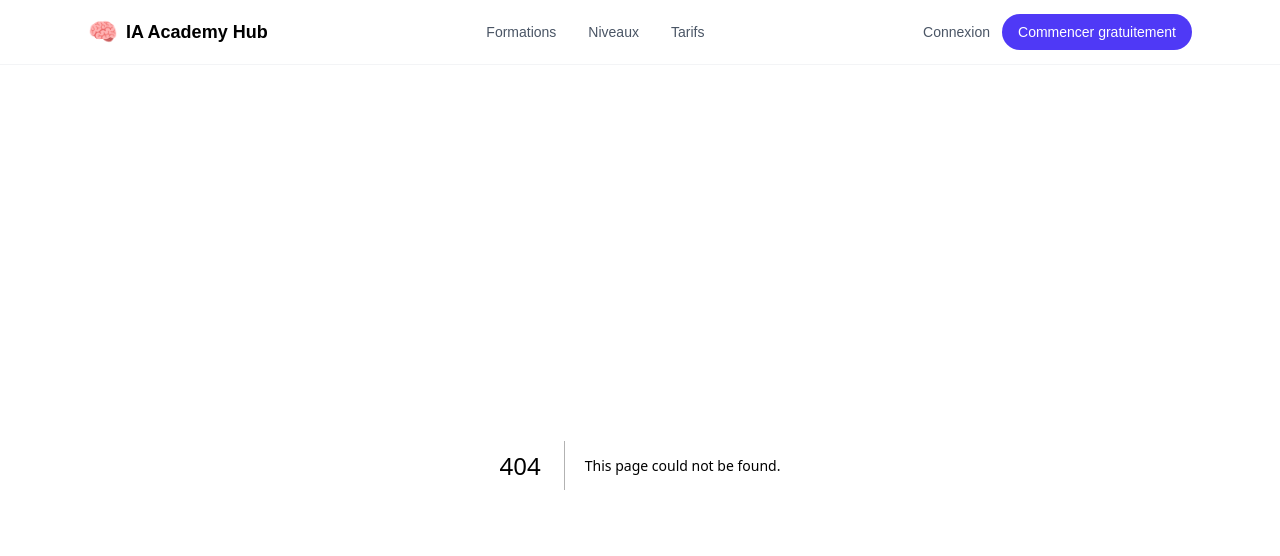
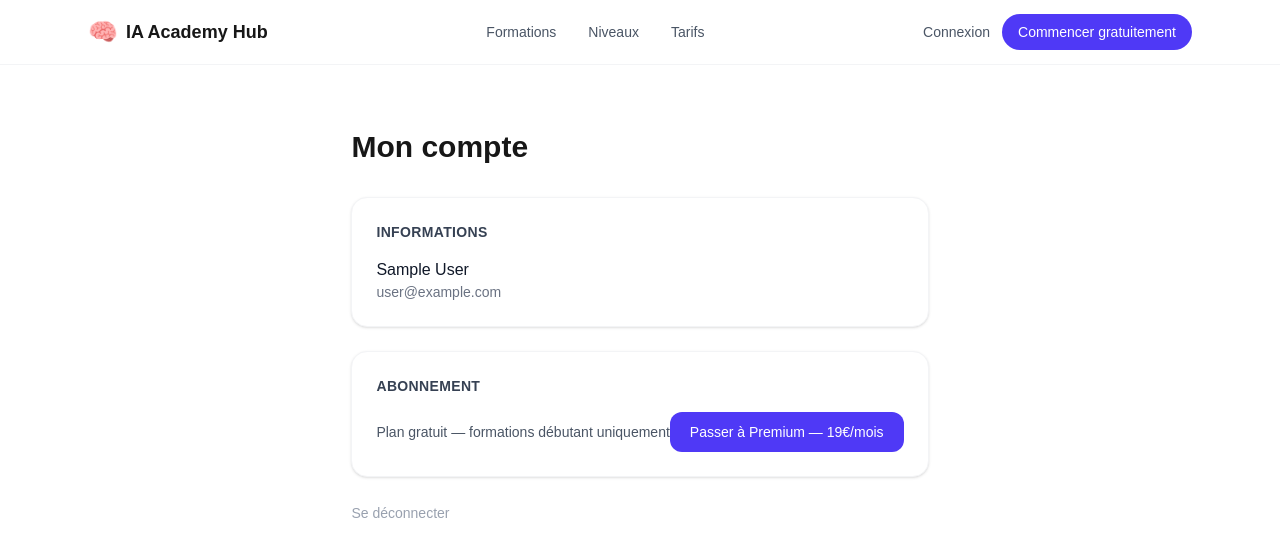
Before and after one commit to romainvacher-droid/apprendia, a Next.js app: page /account in a window 1280 px wide. Before the commit this address had no page. Shown: the top 556 px of the page. Built offline with nearby package versions, Linux system fonts and the light colour scheme; no server answers; sample sign-in values are in the browser's storage.

Commit message:
feat: add account page with subscription management

```diff
--- /dev/null
+++ b/app/account/page.tsx
@@ -0,0 +1,80 @@
+"use client";
+import { useSession, signOut } from "next-auth/react";
+import { useRouter, useSearchParams } from "next/navigation";
+import { useState, Suspense } from "react";
+
+function AccountContent() {
+  const { data: session, status } = useSession();
+  const router = useRouter();
+  const params = useSearchParams();
+  const success = params.get("success");
+  const [loading, setLoading] = useState(false);
+
+  if (status === "loading") return <div className="text-center py-20 text-gray-400">Chargement...</div>;
+  if (!session) { router.push("/login"); return null; }
+
+  const isPremium = (session.user as { isPremium?: boolean }).isPremium;
+
+  const handlePortal = async () => {
+    setLoading(true);
+    const res = await fetch("/api/stripe/portal", { method: "POST" });
+    const { url } = await res.json();
+    window.location.href = url;
+  };
+
+  const handleCheckout = async () => {
+    setLoading(true);
+    const res = await fetch("/api/stripe/checkout", { method: "POST" });
+    const { url } = await res.json();
+    window.location.href = url;
+  };
+
+  return (
+    <main className="max-w-2xl mx-auto px-6 py-16">
+      <h1 className="text-3xl font-bold mb-8">Mon compte</h1>
+      {success && (
+        <div className="bg-green-50 border border-green-200 text-green-700 px-5 py-4 rounded-xl mb-6">
+          ✅ Abonnement activé ! Vous avez maintenant accès à toutes les formations.
+        </div>
+      )}
+      <div className="bg-white border border-gray-100 rounded-2xl p-6 mb-6 shadow-sm">
+        <h2 className="font-semibold text-gray-700 mb-4 text-sm uppercase tracking-wide">Informations</h2>
+        <p className="text-gray-900">{session.user?.name ?? "—"}</p>
+        <p className="text-gray-500 text-sm">{session.user?.email}</p>
+      </div>
+      <div className="bg-white border border-gray-100 rounded-2xl p-6 mb-6 shadow-sm">
+        <h2 className="font-semibold text-gray-700 mb-4 text-sm uppercase tracking-wide">Abonnement</h2>
+        {isPremium ? (
+          <div className="flex items-center justify-between">
+            <div>
+              <span className="inline-flex items-center gap-1.5 bg-indigo-50 text-indigo-700 text-sm font-medium px-3 py-1 rounded-full">⭐ Premium actif</span>
+              <p className="text-gray-500 text-sm mt-2">Accès illimité à toutes les formations</p>
+            </div>
+            <button onClick={handlePortal} disabled={loading}
+              className="text-sm text-gray-500 border border-gray-200 px-4 py-2 rounded-xl hover:bg-gray-50 transition-colors disabled:opacity-50">
+              Gérer
+            </button>
+          </div>
+        ) : (
+          <div className="flex items-center justify-between">
+            <div>
+              <span className="text-sm text-gray-600">Plan gratuit — formations débutant uniquement</span>
+            </div>
+            <button onClick={handleCheckout} disabled={loading}
+              className="bg-indigo-600 text-white text-sm px-5 py-2.5 rounded-xl hover:bg-indigo-700 transition-colors disabled:opacity-50">
+              {loading ? "..." : "Passer à Premium — 19€/mois"}
+            </button>
+          </div>
+        )}
+      </div>
+      <button onClick={() => signOut({ callbackUrl: "/" })}
+        className="text-sm text-gray-400 hover:text-gray-600 transition-colors">
+        Se déconnecter
+      </button>
+    </main>
+  );
+}
+
+export default function AccountPage() {
+  return <Suspense><AccountContent /></Suspense>;
+}
```
